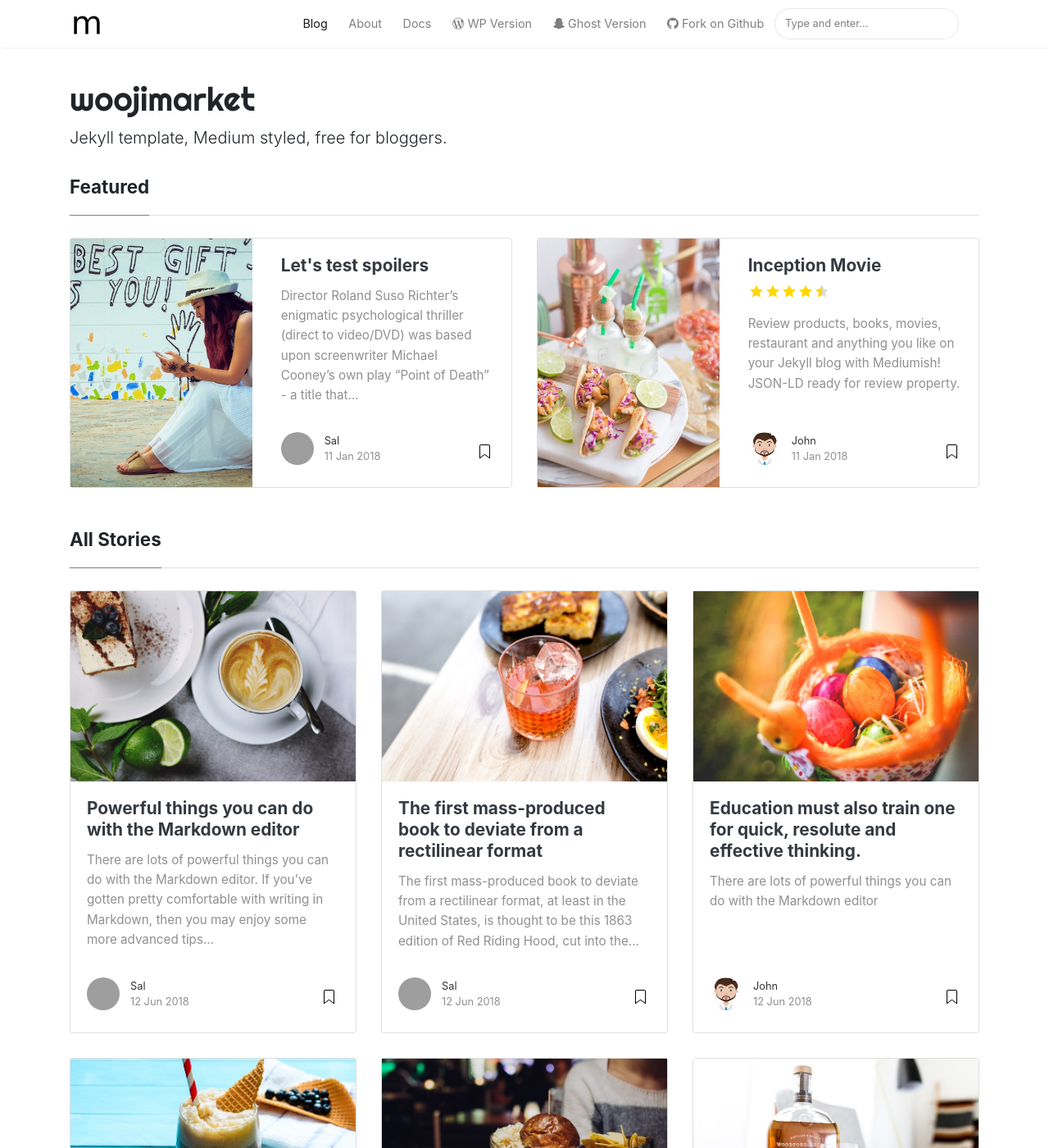
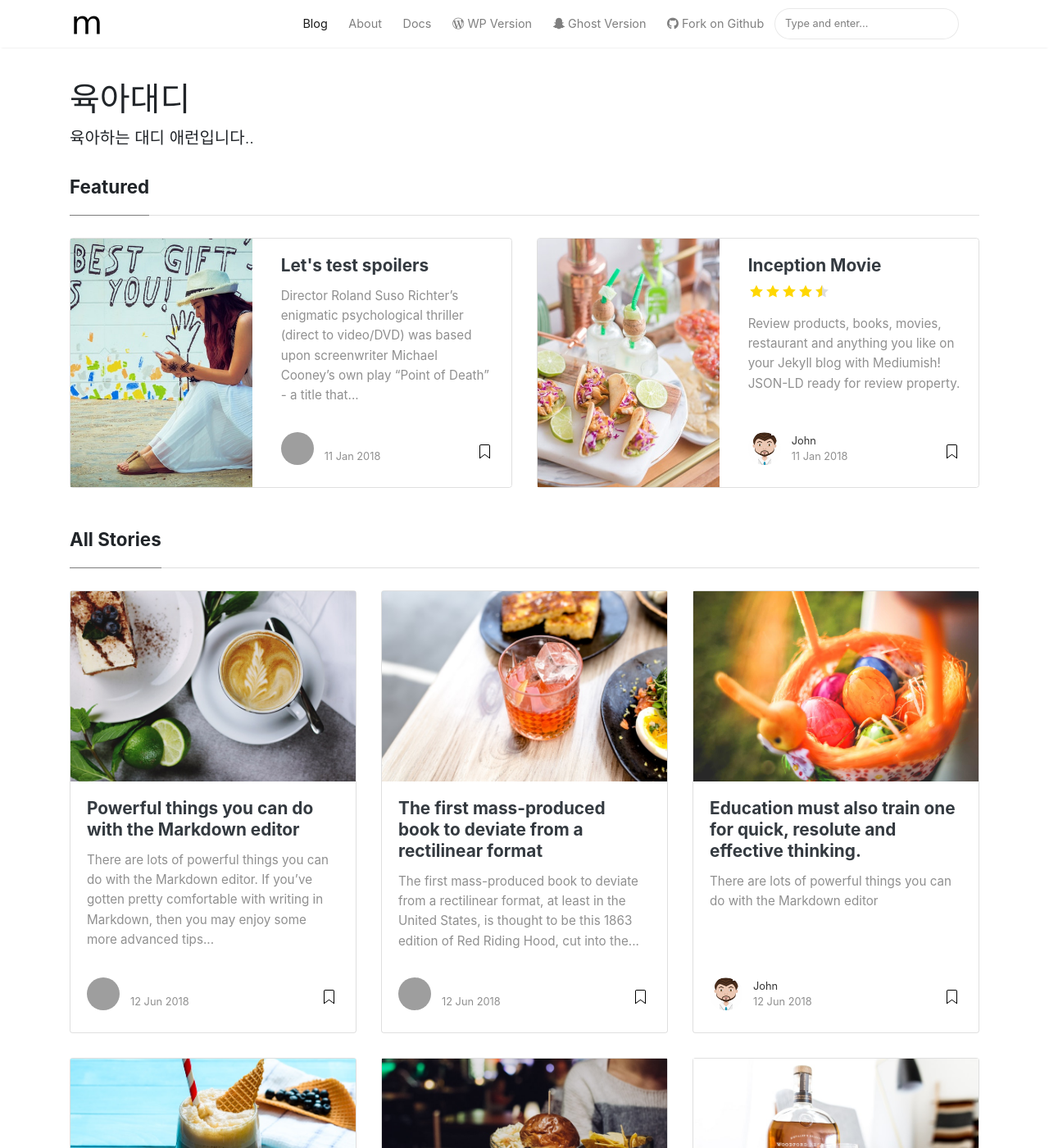
Before and after one commit to 19900630/woojimarket, a Jekyll site: the page built from index.html, in a window 1280 px wide and 1400 px high. Shown: the whole window at 82% size. Built offline with Jekyll 4.4.1, drawn with Linux system fonts in a browser that asks for light colours; nearby versions of some CDN libraries; the list of posts is cut into pages by our own code; some of the changed text lies outside the part shown; grey boxes are pictures that could not be loaded.

Commit message:
Update _config.yml

```diff
--- a/_config.yml
+++ b/_config.yml
@@ -1,7 +1,7 @@
 # Site
-name: "woojimarket"
-title: "우지마켓"
-description: "Jekyll template, Medium styled, free for bloggers."
+name: "육아대디"
+title: "육아대디"
+description: "육아하는 대디 애런입니다.."
 logo: 'assets/images/logo.png'
 favicon: 'assets/images/logo.png'
 baseurl: /woojimarket
@@ -13,12 +13,12 @@ permalink: /:title/
 
 # Authors
 authors:
-  sal:
+  Dady Aron:
     name: Sal
     display_name: Sal
     gravatar: e56154546cf4be74e393c62d1ae9f9d4
     email: woojidream@gmail.com
-    web: https://www.wowthemes.net
+    web: https://19900630.github.io/woojimarket/
     twitter: https://twitter.com/wowthemesnet
     description: "Author of Mediumish, a Bootstrap Medium styled template available for WordPress, HTML, Ghost and Jekyll. You are currently previewing Jekyll template demo."
   john:
```
